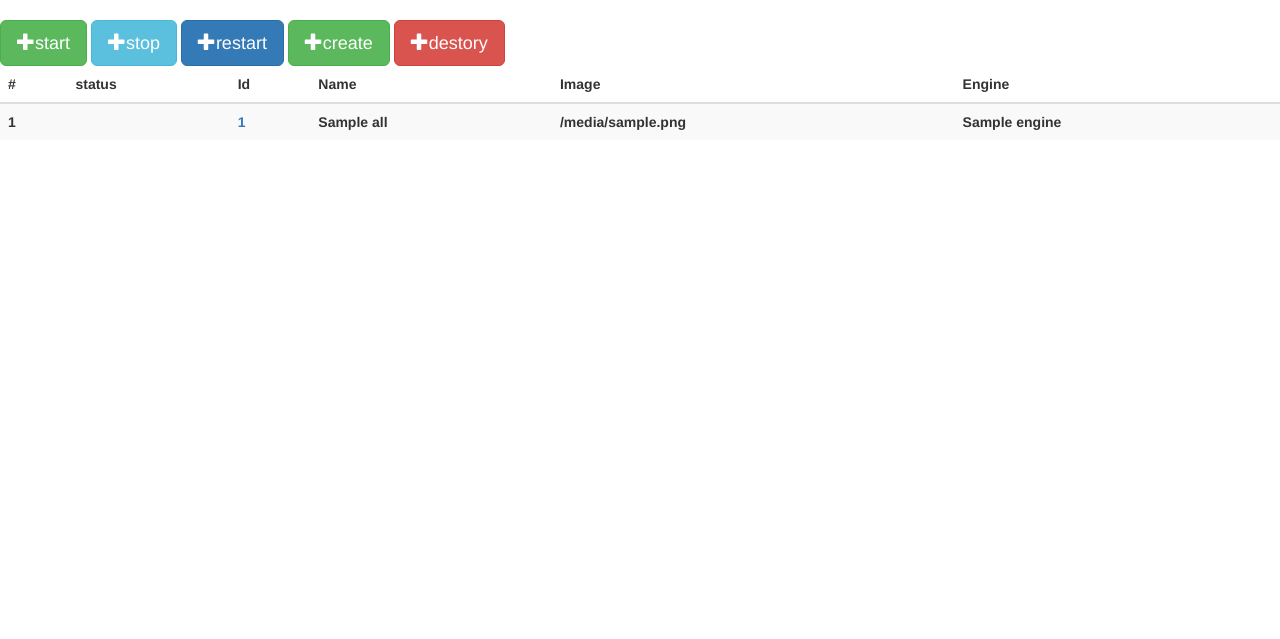
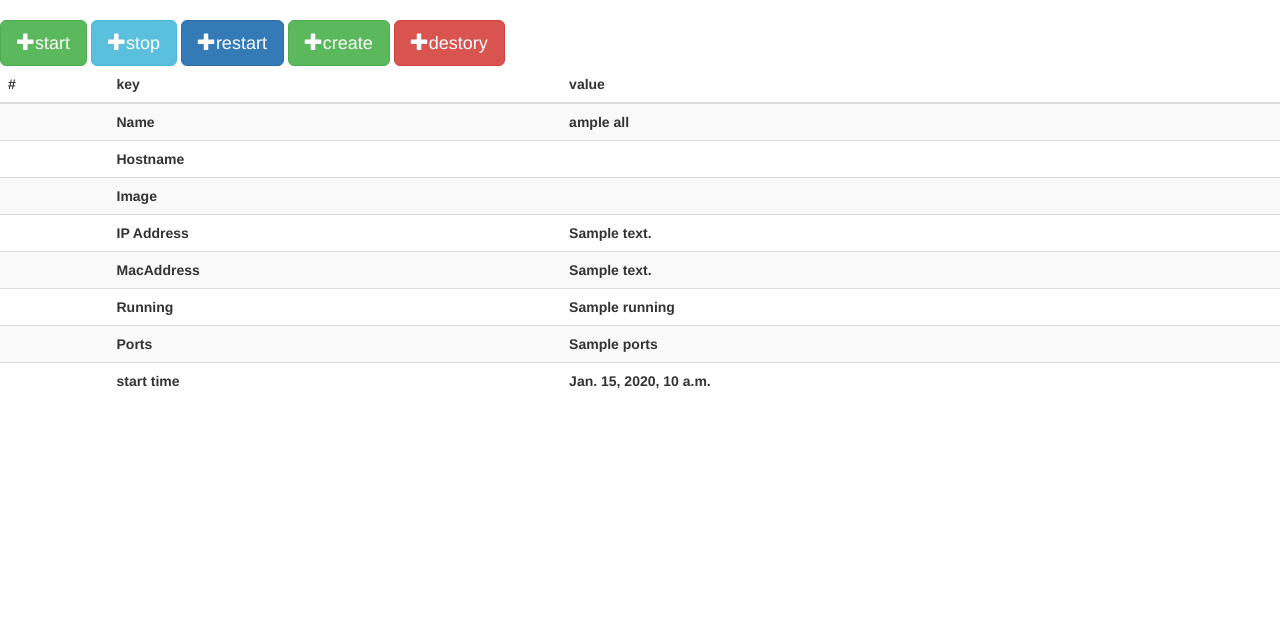
Before and after one commit to gregorianzhang/octopus, a Django app: template templates/bs1/containers/detail.html in a window 1280 px wide. Shown: the part 52-691 px from the top of the page. Run offline with Django 3.2, Linux system fonts and the light colour scheme; the template is opened without the code that fills it: most values are stand-ins (such as "Sample title", 1, 10 or a date in 2020); lists and menus that the app fills with data are empty; some libraries are stand-ins or nearby versions.

Commit message:
containers

```diff
--- a/command/docker.py
+++ b/command/docker.py
@@ -4,6 +4,7 @@
 def docker(host,command,method,data):
     http = urllib3.PoolManager()
     url = host + "/" + command
+    print "url %s " % url
     if method == 'GET':
         try:
             r = http.request(method,url)
--- a/containers/urls.py
+++ b/containers/urls.py
@@ -6,7 +6,7 @@
     url(r'list/$', views.list, name='containers_list'),
     url(r'create/$', views.create, name='containers_create'),
     url(r'destroy/$', views.destroy, name='containers_destroy'),
-    url(r'detail/(.+)$', views.detail, name='containers_detail'),
+    url(r'detail/(.+)/(http://.+)$', views.detail, name='containers_detail'),
     url(r'start/$', views.start, name='containers_start'),
     url(r'stop/$', views.stop, name='containers_stop'),
     url(r'restart/$', views.restart, name='containers_restart'),
--- a/templates/bs1/containers/detail.html
+++ b/templates/bs1/containers/detail.html
@@ -30,24 +30,44 @@
     <thead>
 	<tr>
 	    <th>#</th>
-        <th>status</th>
-        <th>Id</th>
-	    <th>Name</th>
-	    <th>Image</th>
-	    <th>Engine</th>
+        <th>key</th>
+        <th>value</th>
 	</tr>
     </thead>
     <tbody>
-    {% for x in all %}
     <tr>
-	<th> {{ forloop.counter }} </th>
-    <th><span class="" title="{{x.Status}}"></span></th>
-    <th> <a href="/containers/detail/{{ x.Id }}"> {{ x.Id|slice:":12" }} </a></th>
-	<th> {{ x.Names }} </th>
-	<th> {{ x.Image }} </th>
-    <th> {{ x.Engine }} </th>
+	<th>  </th>
+    <th> Name </th>
+    <th> {{ all.Name|slice:"1:" }} </th>
     </tr>
-    {% endfor %}
+	<th>  </th>
+    <th> Hostname </th>
+    <th> {{ all.Config.Hostname }} </th>
+    </tr>
+	<th>  </th>
+    <th> Image </th>
+    <th> {{ all.Config.Image }} </th>
+    </tr>
+	<th>  </th>
+    <th> IP Address </th>
+    <th> {{ all.NetworkSettings.IPAddress }} </th>
+    </tr>
+	<th>  </th>
+    <th> MacAddress </th>
+    <th> {{ all.NetworkSettings.MacAddress }} </th>
+    </tr>
+	<th>  </th>
+    <th> Running </th>
+    <th> {{ all.State.Running }} </th>
+    </tr>
+	<th>  </th>
+    <th> Ports </th>
+    <th> {{ all.NetworkSettings.Ports }} </th>
+    </tr>
+	<th>  </th>
+    <th> start time </th>
+    <th> {{ all.State.StartedAt }} </th>
+    </tr>
     </tbody>
 </table>
 
--- a/templates/bs1/containers/list.html
+++ b/templates/bs1/containers/list.html
@@ -26,7 +26,7 @@
     <tr>
 	<th> {{ forloop.counter }} </th>
     <th><span class="" title="{{z.Status}}"></span></th>
-    <th> <a href="/containers/detail/{{ z.Id }}?{{x.Addr}}"> {{ z.Id|slice:":12" }} </a></th>
+    <th> <a href="/containers/detail/{{ z.Id }}/{{z.Engine}}"> {{ z.Id|slice:":12" }} </a></th>
 	<th> {{ z.Names }} </th>
 	<th> {{ z.Image }} </th>
     <th> {{ z.Engine }} </th>
```
Also changed, not shown: containers/views.py (+10 -5 lines).
